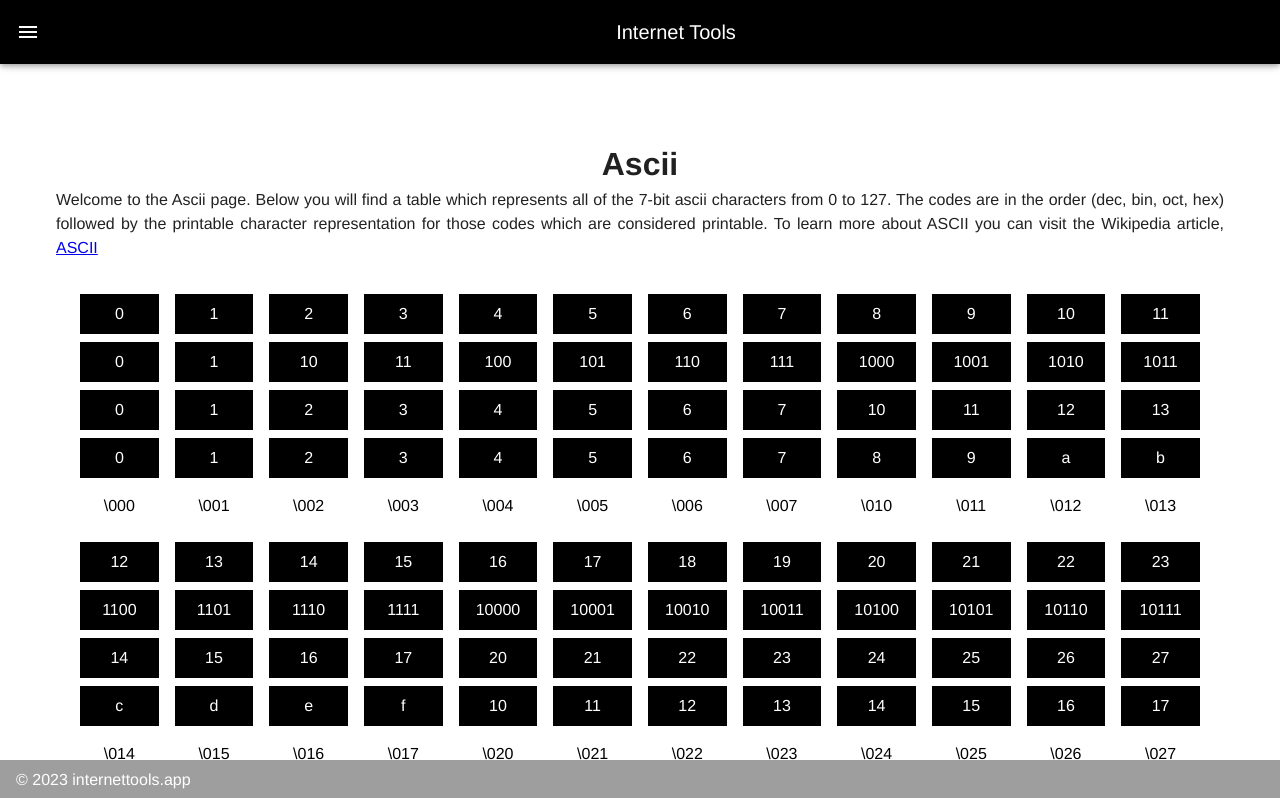
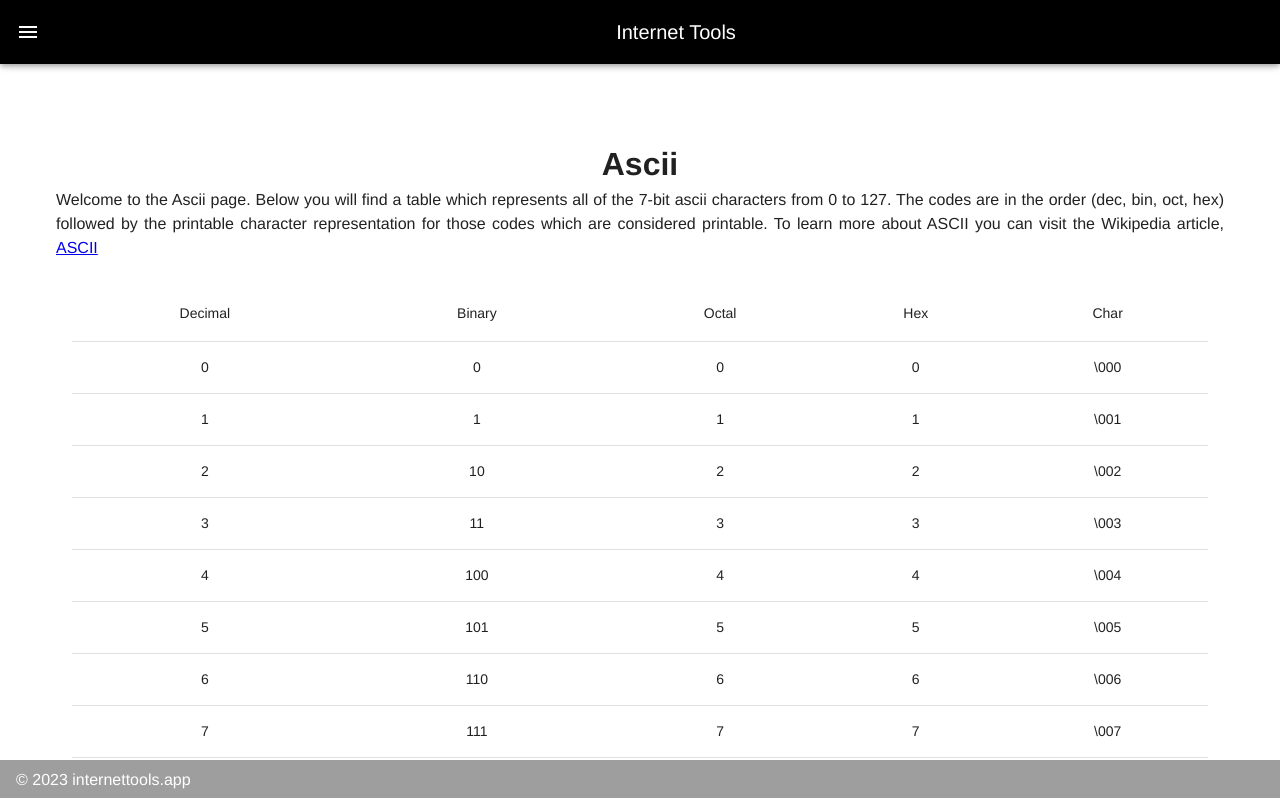
Before and after one commit to butler1970/vue, a Vue app: page /ascii in a window 1280 px wide. Shown: the top 798 px of the page. Built offline with nearby package versions, Linux system fonts and the light colour scheme.

Commit message:
Added the Ascii page.

```diff
--- a/src/components/AsciiPage.vue
+++ b/src/components/AsciiPage.vue
@@ -7,25 +7,27 @@
     <a target="_blank" href="https://en.wikipedia.org/wiki/ASCII">ASCII</a></p>
 
   <v-container>
-    <v-row no-gutters>
-      <v-col v-for="n in 128" :key="n" cols="12" md="1">
-        <v-sheet color="primary" class="pa-2 ma-2">
-          <span>{{ n  - 1 }}</span>
-        </v-sheet>
-        <v-sheet color="primary" class="pa-2 ma-2">
-          <span>{{ (n - 1).toString(2) }}</span>
-        </v-sheet>
-        <v-sheet color="primary" class="pa-2 ma-2">
-          <span>{{ (n - 1).toString(8) }}</span>
-        </v-sheet>
-        <v-sheet color="primary" class="pa-2 ma-2">
-          <span>{{ (n - 1).toString(16) }}</span>
-        </v-sheet>
-        <v-sheet color="secondary" class="pa-2 ma-2">
-          <span>{{ toChar(n - 1) }}</span>
-        </v-sheet>
-      </v-col>
-    </v-row>
+    <v-table>
+      <thead>
+        <tr color="primary">
+          <th class="text-center">Decimal</th>
+          <th class="text-center">Binary</th>
+          <th class="text-center">Octal</th>
+          <th class="text-center">Hex</th>
+          <th class="text-center">Char</th>
+        </tr>
+      </thead>
+      <tbody>
+        <tr v-for="n in 128" :key="n">
+          <td>{{ n - 1 }}</td>
+          <td>{{ (n - 1).toString(2) }}</td>
+          <td>{{ (n - 1).toString(8) }}</td>
+          <td>{{ (n - 1).toString(16) }}</td>
+          <td>{{ toChar(n - 1) }}</td>
+        </tr>
+
+      </tbody>
+    </v-table>
   </v-container>
 
 </template>
```
